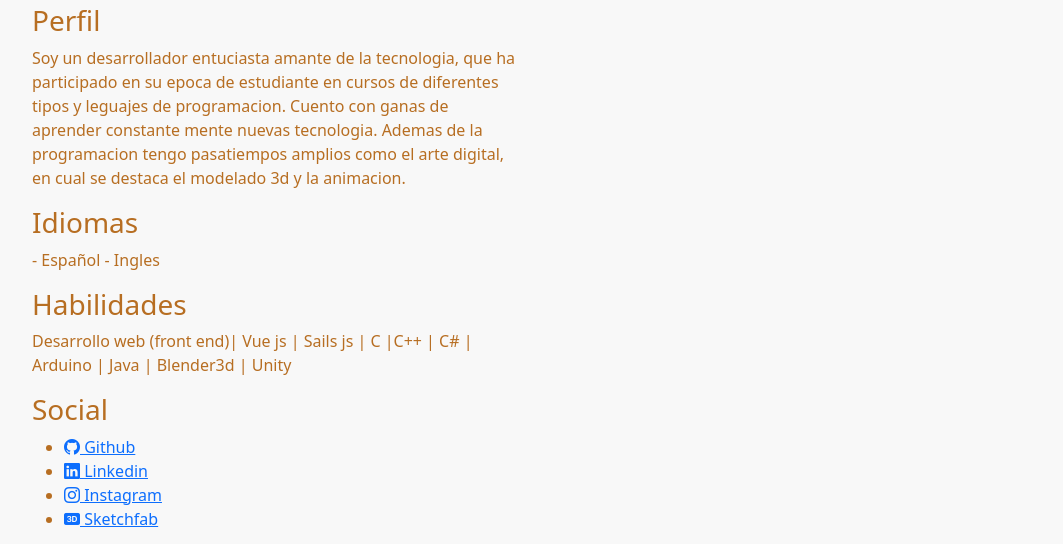
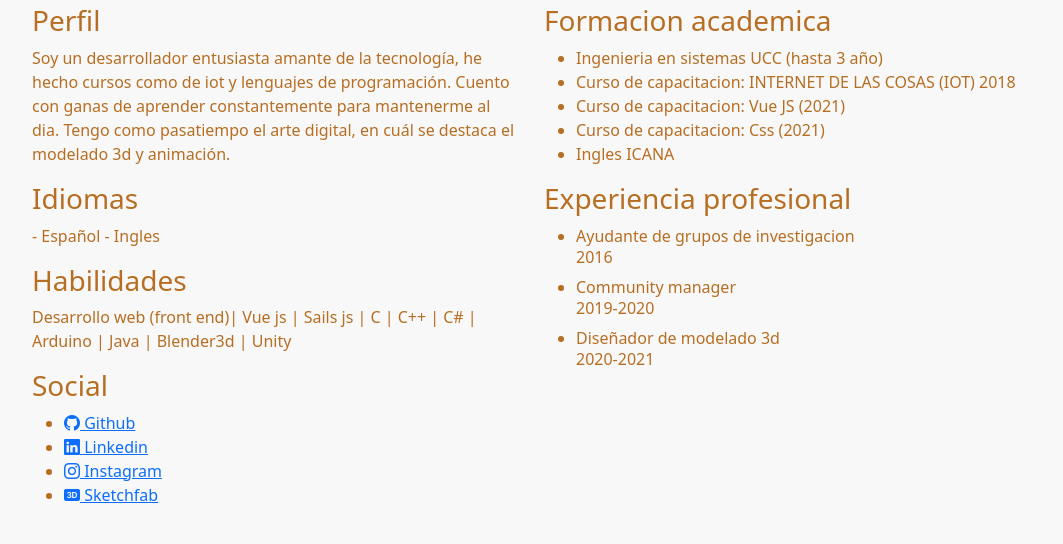
Before and after one commit to FranciscoSenestrari/cv, a plain HTML site: page curriculum.html in a window 1280 px wide. Shown: the part 368-912 px from the top of the page, without its empty margins (108-1171 px from the left). After the commit the page ends 891 px from the top, so only its background shows below. Drawn offline with nearby package versions, Linux system fonts and the light colour scheme.

Commit message:
CV completo

```diff
--- a/curriculum.html
+++ b/curriculum.html
@@ -20,7 +20,6 @@
   </head>
 
   <body>
-
     <div class="container-fluid">
       <div class="content">
         <div class="background">
@@ -36,65 +35,87 @@
           <div class="col">
             <h3>Perfil</h3>
             <p>
-          Soy un desarrollador entuciasta amante de la tecnologia, que ha
-          participado en su epoca de estudiante en cursos de diferentes tipos y
-          leguajes de programacion. Cuento con ganas de aprender constante mente
-          nuevas tecnologia. Ademas de la programacion tengo pasatiempos amplios
-          como el arte digital, en cual se destaca el modelado 3d y la
-          animacion.
+              Soy un desarrollador entusiasta amante de la tecnología, he hecho
+              cursos como de iot y lenguajes de programación. Cuento con ganas
+              de aprender constantemente para mantenerme al dia. Tengo como
+              pasatiempo el arte digital, en cuál se destaca el modelado 3d y
+              animación.
             </p>
             <h3>Idiomas</h3>
-        <p>- Español - Ingles </p>
+
+            <p>- Español - Ingles</p>
 
             <h3>Habilidades</h3>
 
             <p>
-          Desarrollo web (front end)| Vue js | Sails js | C |C++ | C# | Arduino
-          | Java | Blender3d | Unity
+              Desarrollo web (front end)| Vue js | Sails js | C | C++ | C# |
+              Arduino | Java | Blender3d | Unity
             </p>
             <div class="social">
               <h3>Social</h3>
               <ul>
-            <li><a class="bi bi-github" href="https://github.com/FranciscoSenestrari"> Github</a></li>
                 <li>
-              <a class="bi bi-linkedin" href="https://ar.linkedin.com/in/francisco-senestrari-2b315a1b7"> Linkedin</a>
+                  <a
+                    class="bi bi-github"
+                    href="https://github.com/FranciscoSenestrari"
+                  >
+                    Github</a
+                  >
                 </li>
                 <li>
-              <a class="bi bi-instagram"  href="https://www.instagram.com/franse_art/"> Instagram</a>
-
+                  <a
+                    class="bi bi-linkedin"
+                    href="https://ar.linkedin.com/in/francisco-senestrari-2b315a1b7"
+                  >
+                    Linkedin</a
+                  >
                 </li>
                 <li>
-              <a class="bi bi-badge-3d-fill" href="https://sketchfab.com/franse_art"> Sketchfab</a>
+                  <a
+                    class="bi bi-instagram"
+                    href="https://www.instagram.com/franse_art/"
+                  >
+                    Instagram</a
+                  >
+                </li>
+                <li>
+                  <a
+                    class="bi bi-badge-3d-fill"
+                    href="https://sketchfab.com/franse_art"
+                  >
+                    Sketchfab</a
+                  >
                 </li>
               </ul>
-
+            </div>
           </div>
           <div class="col">
+            <h3>Formacion academica</h3>
+            <ul>
+              <li>Ingenieria en sistemas UCC (hasta 3 año)</li>
+              <li>Curso de capacitacion: INTERNET DE LAS COSAS (IOT) 2018</li>
+              <li>Curso de capacitacion: Vue JS (2021)</li>
+              <li>Curso de capacitacion: Css (2021)</li>
+              <li>Ingles ICANA</li>
+            </ul>
 
-
-
+            <h3>Experiencia profesional</h3>
+            <ul>
+              <li>
+                Ayudante de grupos de investigacion
+                <h6>2016</h6>
+              </li>
+              <li>
+                Community manager
+                <h6>2019-2020</h6>
+              </li>
+              <li>
+                Diseñador de modelado 3d
+                <h6>2020-2021</h6>
+              </li>
+            </ul>
           </div>
         </div>
-
-
-        </div>
-      </div>
-
-      <div class="sketchfab">
-        <!-- Insert an empty iframe -->
-        <iframe
-          src=""
-          id="api-frame"
-          allow="autoplay; fullscreen; vr"
-          allowvr
-          allowfullscreen
-          mozallowfullscreen="true"
-          webkitallowfullscreen="true"
-          onload="viewer()"
-        ></iframe>
-
-
-        </script>
       </div>
     </div>
   </body>
```
Lines whose indentation alone changed are shown as unchanged.
